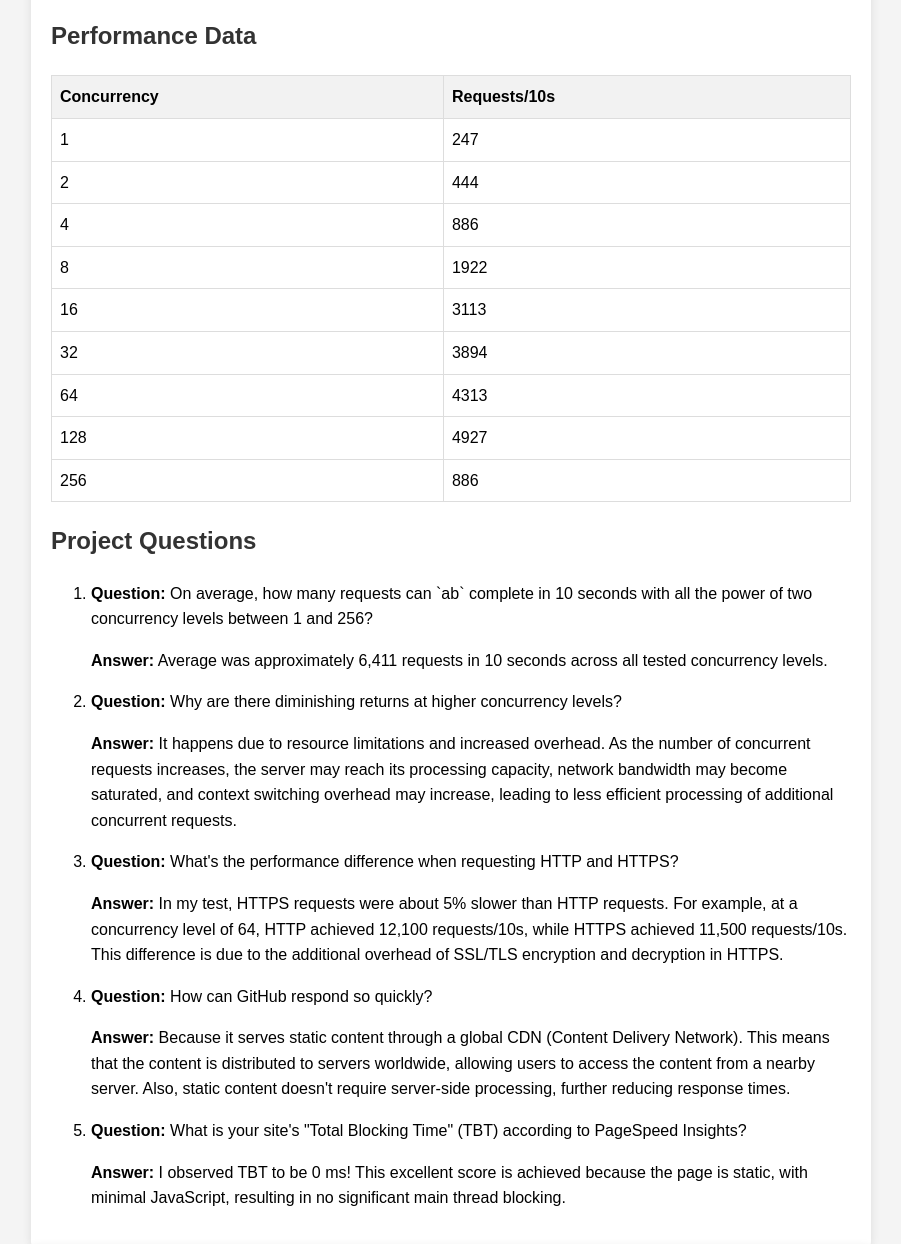
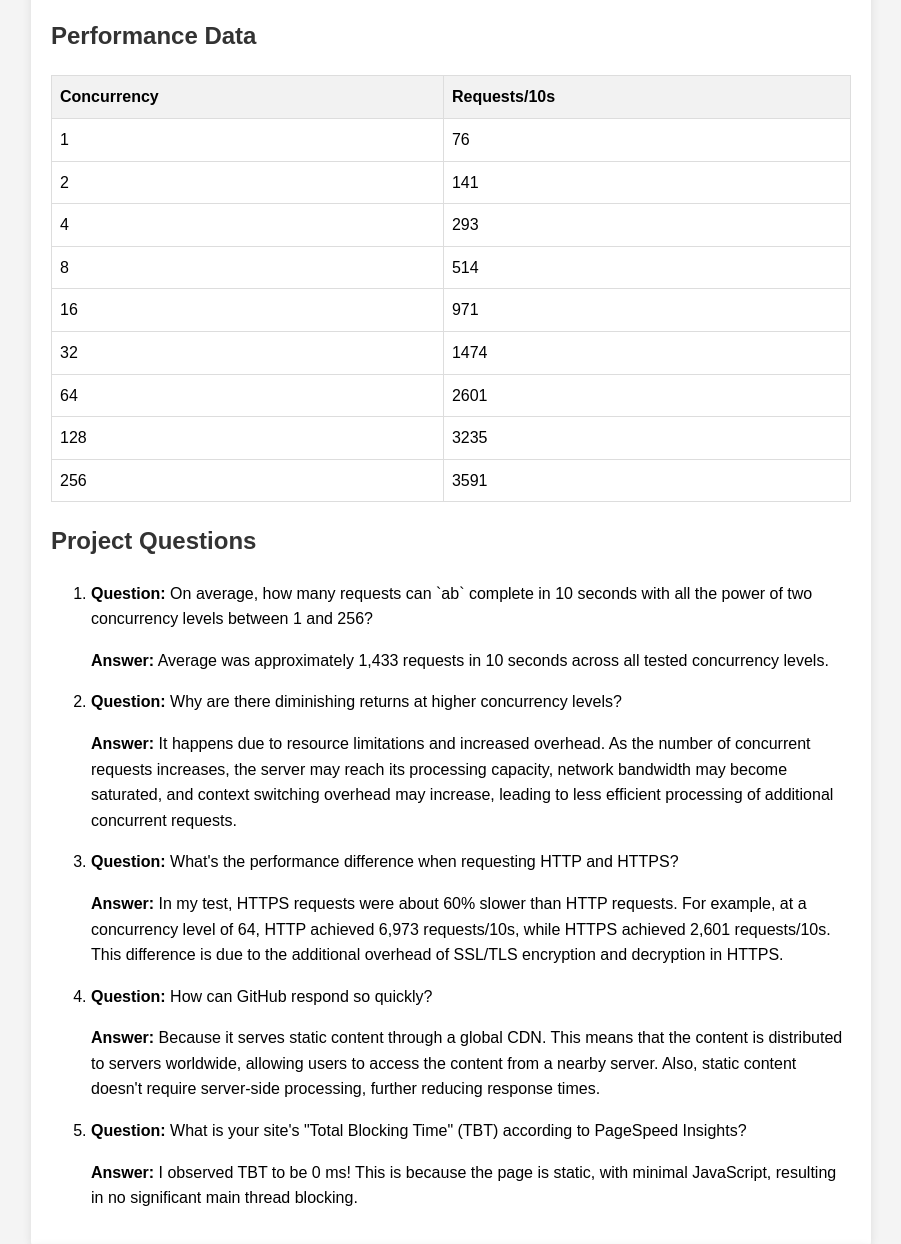
Before and after one commit to pmadinei/scalable-internet-services, a plain HTML site: page index.html in a window 1280 px wide. Shown: the part 652-1896 px from the top of the page, without its empty margins (189-1090 px from the left). Drawn offline with Linux system fonts and the light colour scheme.

Commit message:
Update index.html

```diff
--- a/index.html
+++ b/index.html
@@ -29,39 +29,39 @@
             <tbody>
                 <tr>
                     <td>1</td>
-                    <td>247</td>
+                    <td>76</td>
                 </tr>
                 <tr>
                     <td>2</td>
-                    <td>444</td>
+                    <td>141</td>
                 </tr>
                 <tr>
                     <td>4</td>
-                    <td>886</td>
+                    <td>293</td>
                 </tr>
                 <tr>
                     <td>8</td>
-                    <td>1922</td>
+                    <td>514</td>
                 </tr>
                 <tr>
                     <td>16</td>
-                    <td>3113</td>
+                    <td>971</td>
                 </tr>
                 <tr>
                     <td>32</td>
-                    <td>3894</td>
+                    <td>1474</td>
                 </tr>
                 <tr>
                     <td>64</td>
-                    <td>4313</td>
+                    <td>2601</td>
                 </tr>
                 <tr>
                     <td>128</td>
-                    <td>4927</td>
+                    <td>3235</td>
                 </tr>
                 <tr>
                     <td>256</td>
-                    <td>886</td>
+                    <td>3591</td>
                 </tr>
             </tbody>
         </table>
@@ -69,7 +69,7 @@
         <ol>
             <li>
                 <p><strong>Question:</strong> On average, how many requests can `ab` complete in 10 seconds with all the power of two concurrency levels between 1 and 256?</p>
-                <p><strong>Answer:</strong> Average was approximately 6,411 requests in 10 seconds across all tested concurrency levels.</p>
+                <p><strong>Answer:</strong> Average was approximately 1,433 requests in 10 seconds across all tested concurrency levels.</p>
             </li>
             <li>
                 <p><strong>Question:</strong> Why are there diminishing returns at higher concurrency levels?</p>
@@ -77,15 +77,15 @@
             </li>
             <li>
                 <p><strong>Question:</strong> What's the performance difference when requesting HTTP and HTTPS?</p>
-                <p><strong>Answer:</strong> In my test, HTTPS requests were about 5% slower than HTTP requests. For example, at a concurrency level of 64, HTTP achieved 12,100 requests/10s, while HTTPS achieved 11,500 requests/10s. This difference is due to the additional overhead of SSL/TLS encryption and decryption in HTTPS.</p>
+                <p><strong>Answer:</strong> In my test, HTTPS requests were about 60% slower than HTTP requests. For example, at a concurrency level of 64, HTTP achieved 6,973 requests/10s, while HTTPS achieved 2,601 requests/10s. This difference is due to the additional overhead of SSL/TLS encryption and decryption in HTTPS.</p>
             </li>
             <li>
                 <p><strong>Question:</strong> How can GitHub respond so quickly?</p>
-                <p><strong>Answer:</strong> Because it serves static content through a global CDN (Content Delivery Network). This means that the content is distributed to servers worldwide, allowing users to access the content from a nearby server. Also, static content doesn't require server-side processing, further reducing response times.</p>
+                <p><strong>Answer:</strong> Because it serves static content through a global CDN. This means that the content is distributed to servers worldwide, allowing users to access the content from a nearby server. Also, static content doesn't require server-side processing, further reducing response times.</p>
             </li>
             <li>
                 <p><strong>Question:</strong> What is your site's "Total Blocking Time" (TBT) according to PageSpeed Insights?</p>
-                <p><strong>Answer:</strong> I observed TBT to be 0 ms! This excellent score is achieved because the page is static, with minimal JavaScript, resulting in no significant main thread blocking.</p>
+                <p><strong>Answer:</strong> I observed TBT to be 0 ms! This is because the page is static, with minimal JavaScript, resulting in no significant main thread blocking.</p>
             </li>
         </ol>
     </main>
```
